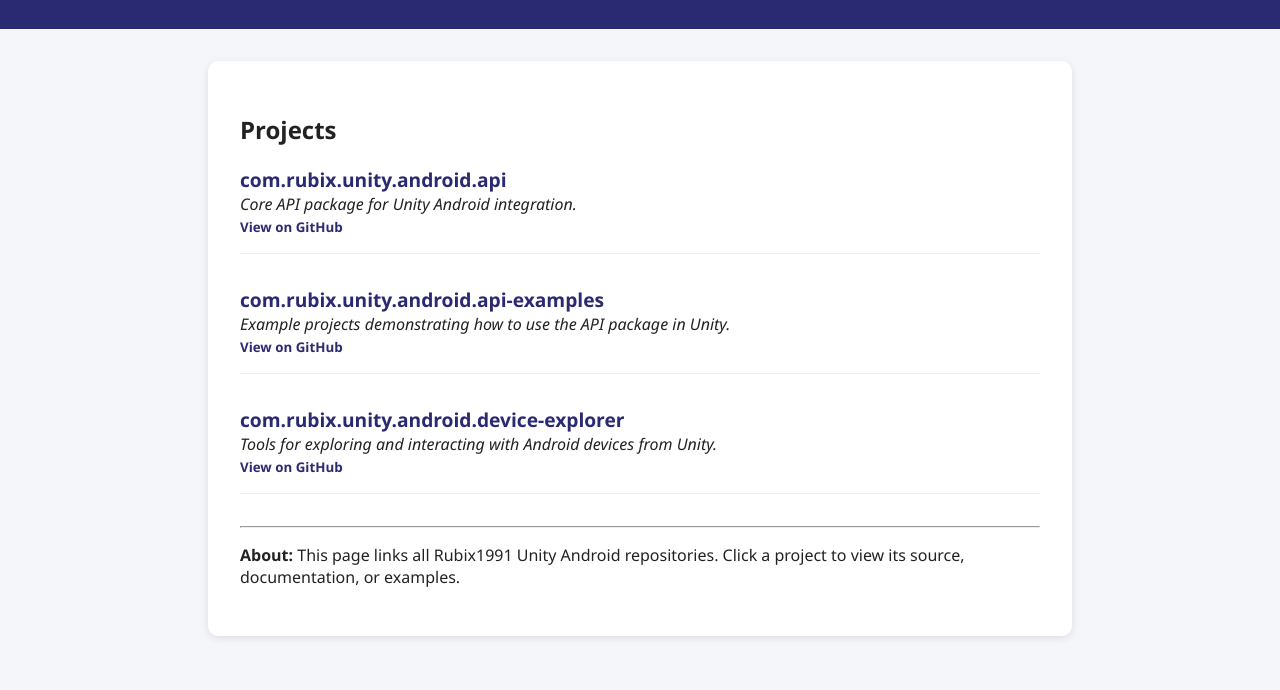
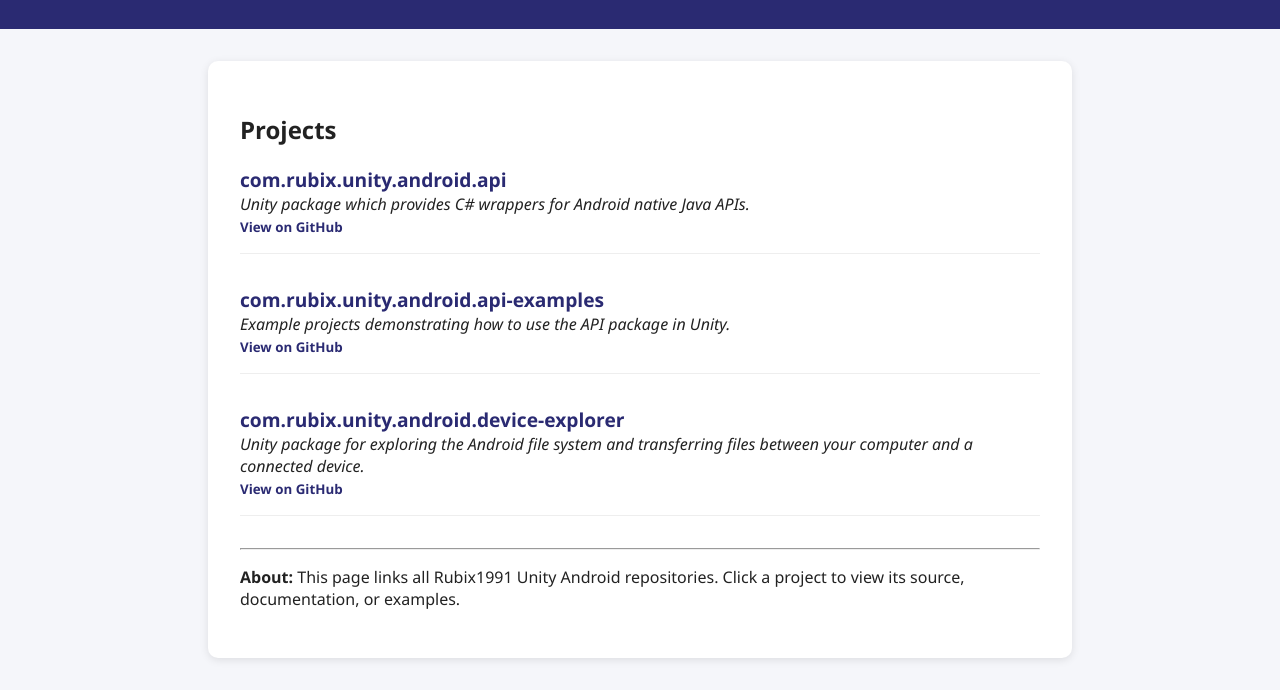
Before and after one commit to Rubix1991/com.rubix.hub, a plain HTML site: page index.html in a window 1280 px wide. Shown: the part 137-827 px from the top of the page. Before the commit the page ends 805 px from the top, so only its background shows below. Drawn offline with Linux system fonts and the light colour scheme.

Commit message:
better description

```diff
--- a/index.html
+++ b/index.html
@@ -70,7 +70,7 @@
             </a>
           </span>
           <div>
-            <em>Core API package for Unity Android integration.</em>
+            <em>Unity package which provides C# wrappers for Android native Java APIs.</em>
             <br>
             <small>
               <a href="https://github.com/Rubix1991/com.rubix.unity.android.api" target="_blank">View on GitHub</a>
@@ -98,7 +98,7 @@
             </a>
           </span>
           <div>
-            <em>Tools for exploring and interacting with Android devices from Unity.</em>
+            <em>Unity package for exploring the Android file system and transferring files between your computer and a connected device.</em>
             <br>
             <small>
               <a href="https://github.com/Rubix1991/com.rubix.unity.android.device-explorer" target="_blank">View on GitHub</a>
```
